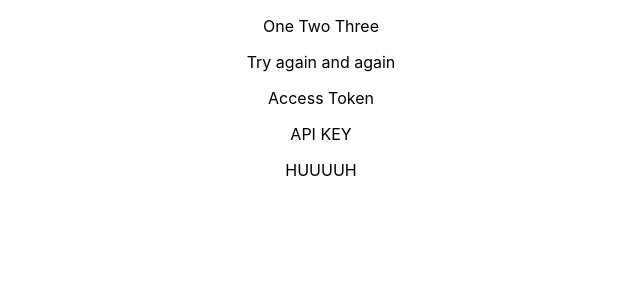
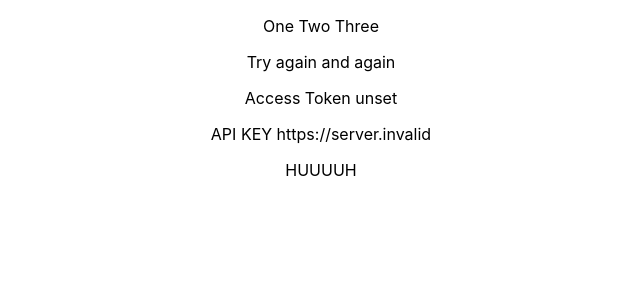
Before and after one commit to gertie-sheshe/one-app, a React (Create React App) app: page / in a window 1280 px wide. Shown: the top 300 px of the page, without its empty margins (319-959 px from the left). Built offline with nearby package versions, Linux system fonts and the light colour scheme; no server answers.

Commit message:
update yaml facepalm

```diff
--- a/src/App.js
+++ b/src/App.js
@@ -2,15 +2,15 @@ import './App.css';
 
 function App() {
   console.log('TEST', process.env.REACT_APP_NAME)
-  console.log('TOKEN', process.env.REACT_APP_NAME_ONE)
-  console.log('API', process.env.REACT_APP_NAME_TWO)
+  console.log('TOKEN', process.env.REACT_APP_ACCESS_TOKEN)
+  console.log('API', process.env.REACT_APP_API)
   return (
     <div className="App">
       <p>One Two Three</p>
       <p>{process.env.REACT_APP_NAME}</p>
       <p>Try again and again</p>
-  <p>Access Token {process.env.REACT_APP_NAME_ONE}</p>
-  <p>API KEY {process.env.REACT_APP_NAME_TWO}</p>
+  <p>Access Token {process.env.REACT_APP_ACCESS_TOKEN}</p>
+  <p>API KEY {process.env.REACT_APP_API}</p>
   <p>HUUUUH</p>
     </div>
   );
```
